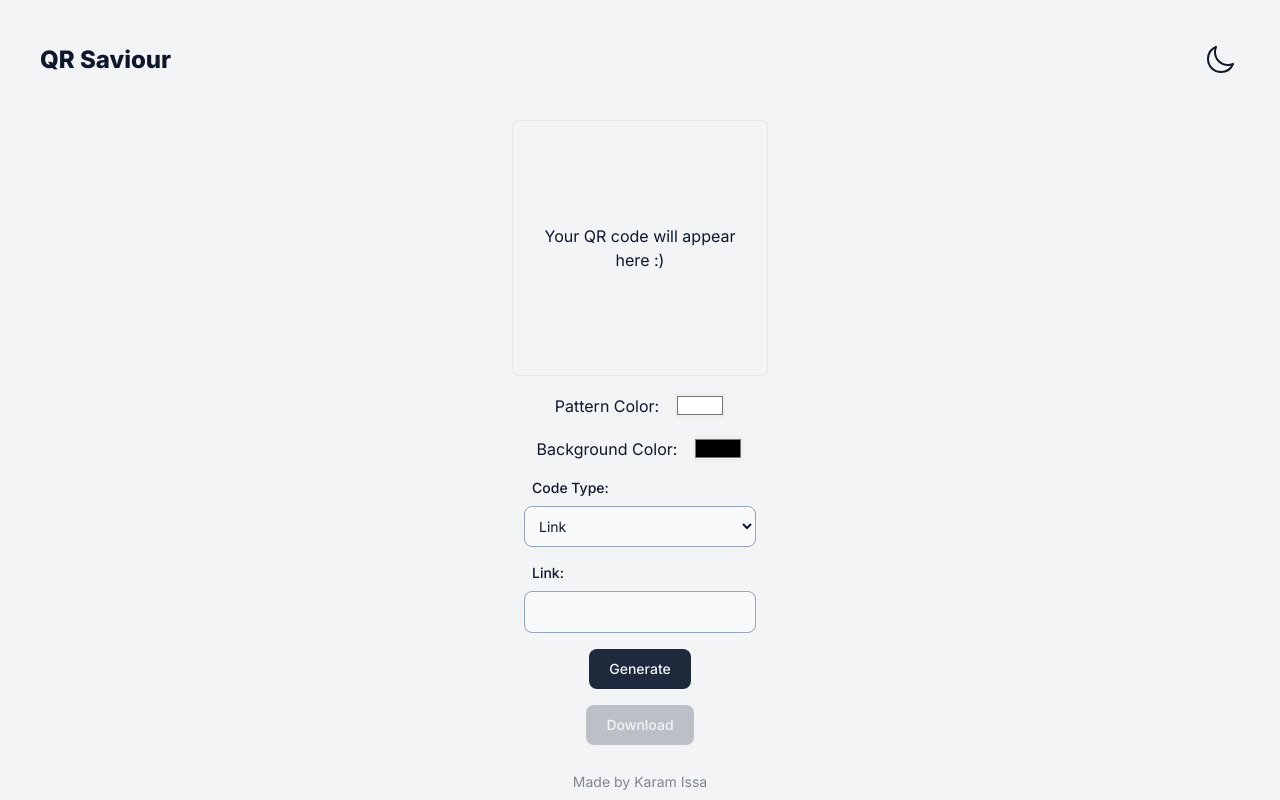
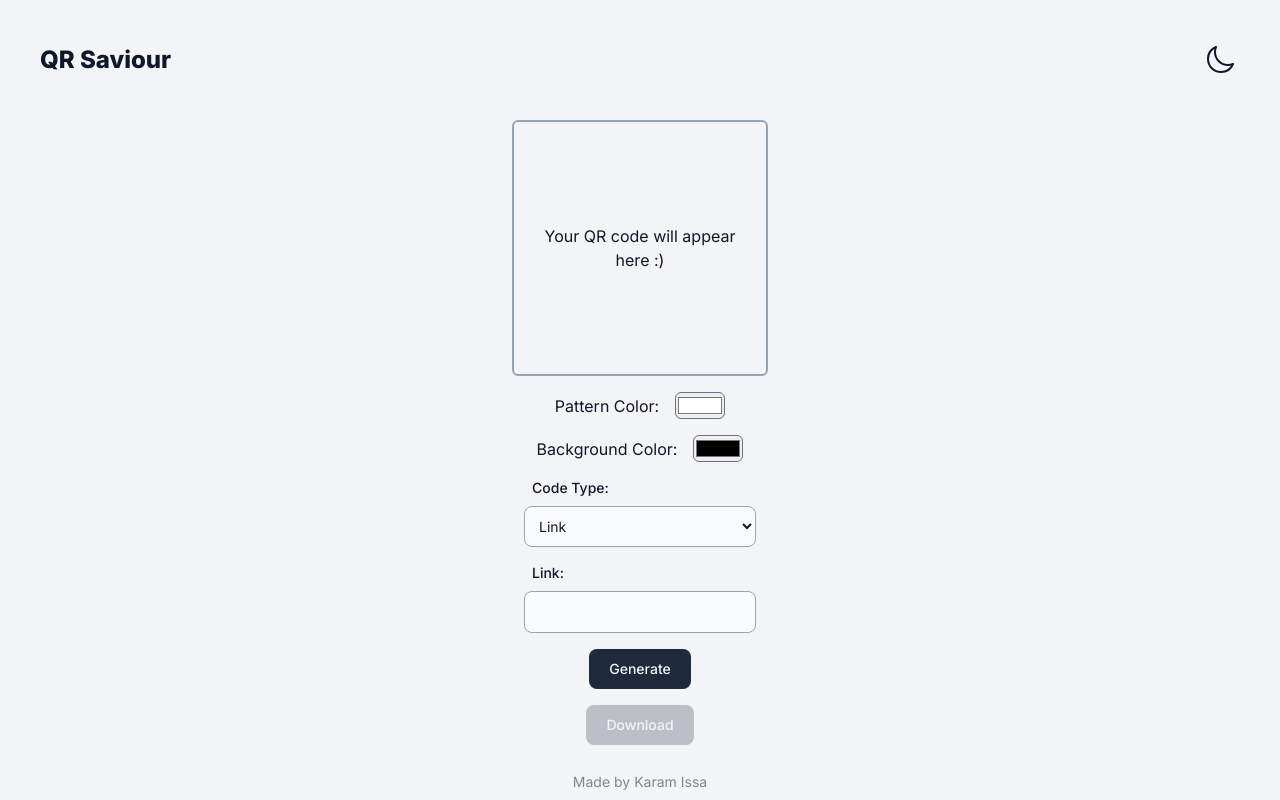
Before and after one commit to karamissa/qr-saviour, a React (Vite) app: page / in a window 1280 px wide. Built offline with nearby package versions, Linux system fonts and the light colour scheme.

Commit message:
Improve light mode styling

```diff
--- a/src/components/CodeGenerator/CodeGenerator.jsx
+++ b/src/components/CodeGenerator/CodeGenerator.jsx
@@ -41,7 +41,7 @@ const CodeGenerator = () => {
     <div className="w-full flex flex-col md:items-center px-8 gap-4">
       <div
         id="qr-code"
-        className="h-64 w-64 p-4 self-center flex justify-center items-center border rounded-md"
+        className="h-64 w-64 p-4 self-center flex justify-center items-center border-2 border-slate-400 rounded-md"
       >
         {!isGenerated && (
           <p className="text-center">Your QR code will appear here :{')'}</p>
@@ -57,7 +57,7 @@ const CodeGenerator = () => {
               Pattern Color:
             </label>
             <input
-              className="rounded-sm"
+              className="rounded-md border border-slate-500"
               type="color"
               id="pattern-color"
               value={colors.pattern}
@@ -70,7 +70,7 @@ const CodeGenerator = () => {
               Background Color:
             </label>
             <input
-              className="rounded-sm"
+              className="rounded-md border border-slate-500"
               type="color"
               id="bg-color"
               value={colors.bg}
```
